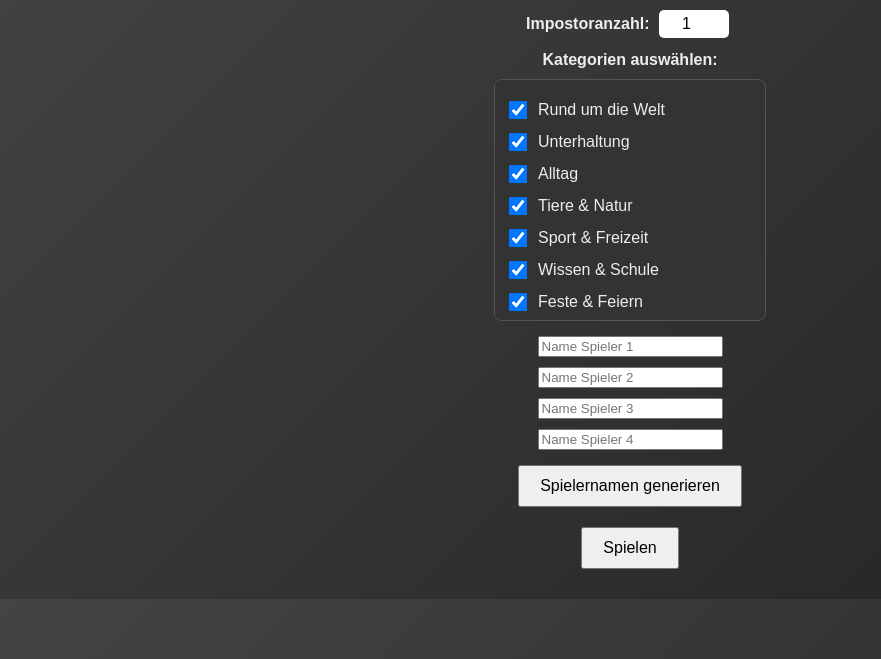
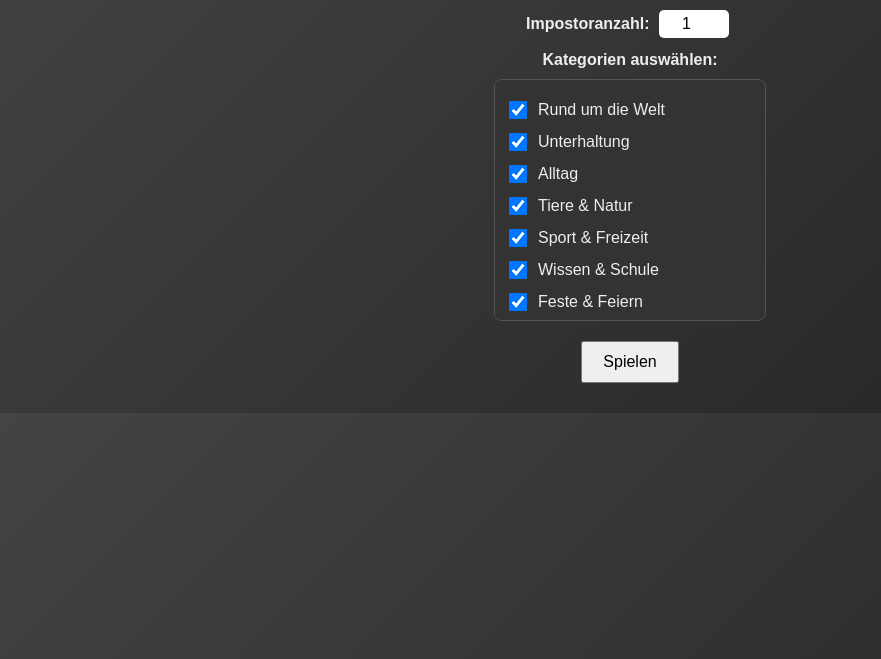
Before and after one commit to And1Wand/Spion-3.0, a plain HTML site: page index.html in a window 1280 px wide. Shown: the part 141-800 px from the top of the page, without its empty margins (10-891 px from the left). Drawn offline with Linux system fonts and the light colour scheme.

Commit message:
Update index.html

```diff
--- a/index.html
+++ b/index.html
@@ -110,7 +110,6 @@
       <label><input type="checkbox" class="kategorieCheckbox" value="Sonstiges" checked> Sonstiges</label>
     </div>
     <div id="spielernamen"></div>
-    <button onclick="spielerNamenErstellen()">Spielernamen generieren</button><br>
     <button onclick="spielStarten()">Spielen</button>
   </div>
 
@@ -192,25 +191,11 @@
       }
 
       // TODO: Spieler erstellen, Wörter verteilen, Karte anzeigen
-      alert(`Spiel startet mit ${spieleranzahl} Spielern, ${impostoranzahl} Impostor(s), und ${wortPool.length} Wörtern aus ${checkedCategories.join(", ")}`);
       // Für Demo: einfach zurück zum Menü
       // Hier kannst du deinen bisherigen Spielcode anpassen und integrieren
     }
 
     // Beispielhafte Funktion zum Generieren von Spielernamen (vereinfacht)
-    function spielerNamenErstellen() {
-      const spieleranzahl = parseInt(document.getElementById('spieleranzahl').value, 10);
-      const container = document.getElementById('spielernamen');
-      container.innerHTML = '';
-      for (let i = 1; i <= spieleranzahl; i++) {
-        const input = document.createElement('input');
-        input.type = 'text';
-        input.placeholder = 'Name Spieler ' + i;
-        input.id = 'spieler' + i;
-        input.style.margin = '5px';
-        container.appendChild(input);
-        container.appendChild(document.createElement('br'));
-      }
     }
 
     function aufloesen() {
```
